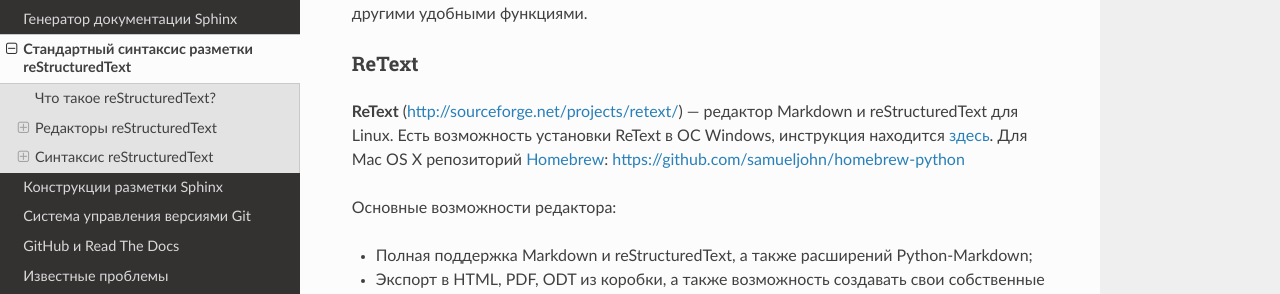
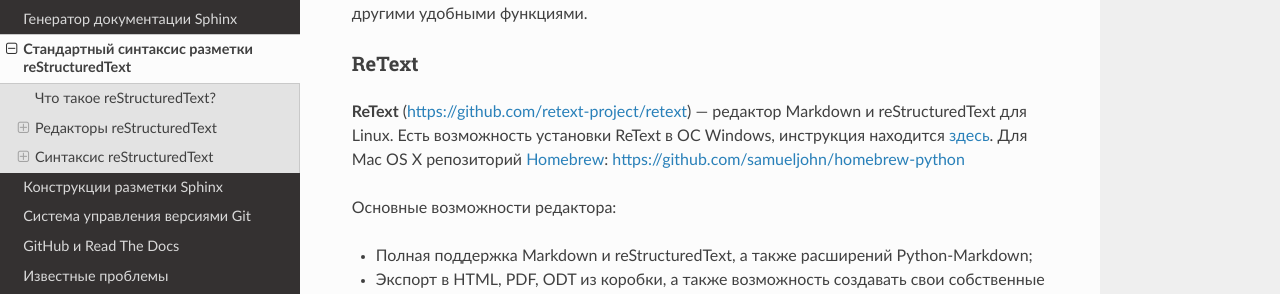
Before and after one commit to mazhartsev/sphinx-ru, a Sphinx documentation site: the page built from docs/rst-markup.rst, in a window 1280 px wide and 900 px high, scrolled down 799 px. Shown: the part 156-450 px from the top of the window. Built offline with Sphinx 7.4.7 and the Read the Docs theme 2.0.0, drawn with Linux system fonts in a browser that asks for light colours; formulas are drawn with MathJax 3; some of the changed lines change nothing that is shown.

Commit message:
Обновил ссылку на ReText
ReText переехал на GitHub в 2015 году, старая страница на SourceForge
может быть удалена через какое-то время.

```diff
--- a/docs/rst-markup.rst
+++ b/docs/rst-markup.rst
@@ -37,7 +37,7 @@
 ReText
 ~~~~~~
 
-**ReText** (http://sourceforge.net/projects/retext/) — редактор Markdown и reStructuredText для Linux. Есть возможность установки ReText в ОС Windows, инструкция находится `здесь <http://sourceforge.net/p/retext/wiki/Windows%20Install%20of%20ReText/>`_. Для Mac OS X репозиторий `Homebrew <http://brew.sh/>`_: https://github.com/samueljohn/homebrew-python
+**ReText** (https://github.com/retext-project/retext) — редактор Markdown и reStructuredText для Linux. Есть возможность установки ReText в ОС Windows, инструкция находится `здесь <http://sourceforge.net/p/retext/wiki/Windows%20Install%20of%20ReText/>`_. Для Mac OS X репозиторий `Homebrew <http://brew.sh/>`_: https://github.com/samueljohn/homebrew-python
 
 Основные возможности редактора:
 
```
